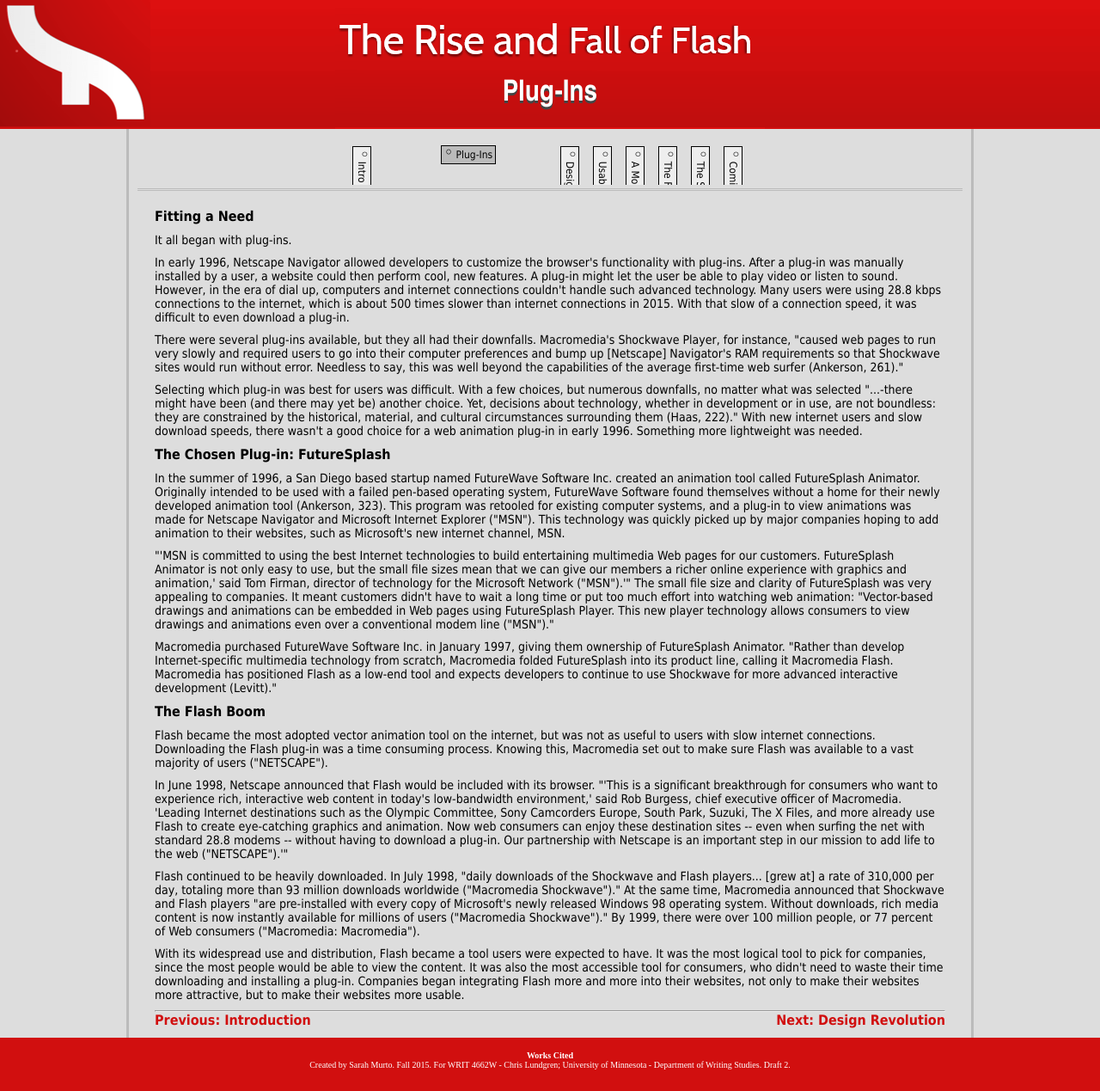
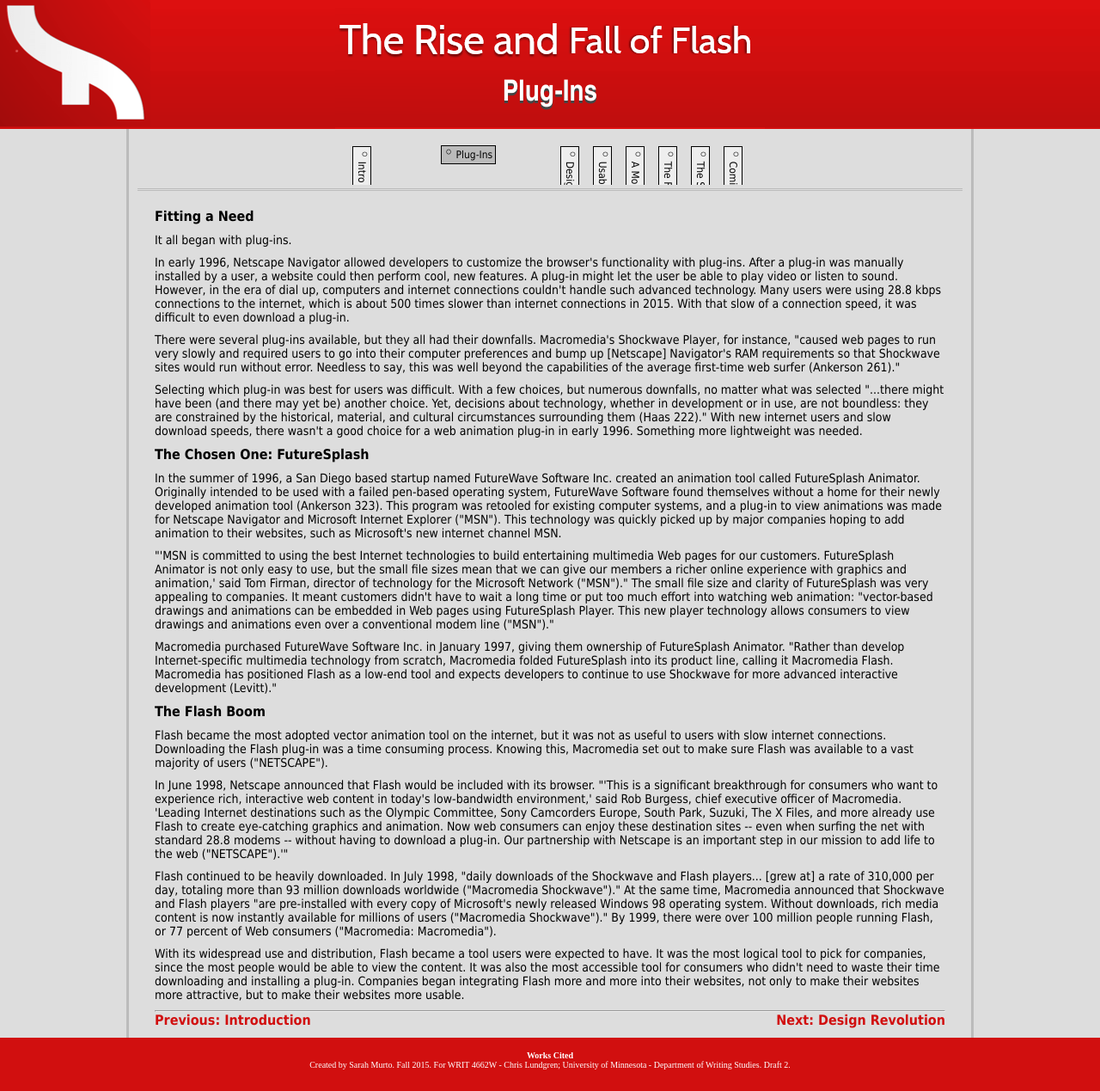
Before and after one commit to murtosl/HistoryOfFlash_4662W, a Jekyll site: the page built from _posts/2015-10-16-Plugins.html, in a window 1280 px wide. Shown: the whole page at 86% size. Built offline with Jekyll 4.4.1, drawn with Linux system fonts in a browser that asks for light colours; nearby versions of some CDN libraries.

Commit message:
Halfway Proofread

```diff
--- a/_posts/2015-10-12-Designers.html
+++ b/_posts/2015-10-12-Designers.html
@@ -11,11 +11,11 @@
 
 <p>Though the web was often used to sell products through text, business wanted more than this. If a business wanted to present a presentation to their customer, it still had to be with face-to-face contact or through video. However, most video formats were far too large to be streamed over the internet (Austerberry). Flash's compact file size resolved this issue. </p>
 
-<p>Flash became a tool to make a website stand out. Websites would often welcome users to their site with an introductory video. However, the introduction video wasn't usually necessary to inform users about the site's product or service.  Good websites would let users skip this introduction and move onto actual content. Flash wasn't viewed as being for more than just animation, but that would soon change.</p>
+<p>Websites would often welcome users to their site with an introductory video. However, the introduction video wasn't usually necessary to inform users about the site's product or service.  Good websites would let users skip this introduction and move onto actual content. Flash was a tool to make a website stand out; it was not a tool used to inform viewers.  But, that would soon change.</p>
 
 <p>In August 1999, a Flash update was released that included the programming language ActionScript. This update also provided "support for data collection that could be passed on to databases or other server software-capabilities that lent themselves to e-commerce applications (Ankerson 268)." Flash was no longer just an animation tool; Flash could do anything. Designers were quick to take advantage of these new features to make complex web sites:</p>
 
-<p class="blockquote">"Macromedia's Flash vector graphics are a stepping-stone on the evolution from hypertext to rich media. The web designers and developers used a great deal of creativity and innovative scripting to make some very dynamic, interactive web sites using Flash. ...[T]hese sites now can include true streaming video and audio embedded in the animation. So by combining the production methods of the multimedia disk with the skills of the web developer, a whole new way to communicate ideas has been created (Austerberry)." </p>
+<p class="blockquote">Macromedia's Flash vector graphics are a stepping-stone on the evolution from hypertext to rich media. The web designers and developers used a great deal of creativity and innovative scripting to make some very dynamic, interactive web sites using Flash.... [T]hese sites now can include true streaming video and audio embedded in the animation. So by combining the production methods of the multimedia disk with the skills of the web developer, a whole new way to communicate ideas has been created (Austerberry). </p>
 
 <h2>Wars of Incompatibility</h2>
 
--- a/_posts/2015-10-16-Plugins.html
+++ b/_posts/2015-10-16-Plugins.html
@@ -14,28 +14,28 @@
 
 <p>In early 1996, Netscape Navigator allowed developers to customize the browser's functionality with plug-ins. After a plug-in was manually installed by a user, a website could then perform cool, new features. A plug-in might let the user be able to play video or listen to sound. However, in the era of dial up, computers and internet connections couldn't handle such advanced technology. Many users were using 28.8 kbps connections to the internet, which is about 500 times slower than internet connections in 2015. With that slow of a connection speed, it was difficult to even download a plug-in.</p>
 
-<p>There were several plug-ins available, but they all had their downfalls.  Macromedia's Shockwave Player, for instance, "caused web pages to run very slowly and required users to go into their computer preferences and bump up [Netscape] Navigator's RAM requirements so that Shockwave sites would run without error. Needless to say, this was well beyond the capabilities of the average first-time web surfer (Ankerson, 261)."</p>
+<p>There were several plug-ins available, but they all had their downfalls.  Macromedia's Shockwave Player, for instance, "caused web pages to run very slowly and required users to go into their computer preferences and bump up [Netscape] Navigator's RAM requirements so that Shockwave sites would run without error. Needless to say, this was well beyond the capabilities of the average first-time web surfer (Ankerson 261)."</p>
 
-<p>Selecting which plug-in was best for users was difficult. With a few choices, but numerous downfalls, no matter what was selected "...-there might have been (and there may yet be) another choice. Yet, decisions about technology, whether in development or in use, are not boundless: they are constrained by the historical, material, and cultural circumstances surrounding them (Haas, 222)." With new internet users and slow download speeds, there wasn't a good choice for a web animation plug-in in early 1996. Something more lightweight was needed. </p>
+<p>Selecting which plug-in was best for users was difficult. With a few choices, but numerous downfalls, no matter what was selected "...there might have been (and there may yet be) another choice. Yet, decisions about technology, whether in development or in use, are not boundless: they are constrained by the historical, material, and cultural circumstances surrounding them (Haas 222)." With new internet users and slow download speeds, there wasn't a good choice for a web animation plug-in in early 1996. Something more lightweight was needed. </p>
 
- <h2>The Chosen Plug-in: FutureSplash</h2>
+ <h2>The Chosen One: FutureSplash</h2>
 
- <p>In the summer of 1996, a San Diego based startup named FutureWave Software Inc. created an animation tool called FutureSplash Animator. Originally intended to be used with a failed pen-based operating system, FutureWave Software found themselves without a home for their newly developed animation tool (Ankerson, 323). This program was retooled for existing computer systems, and a plug-in to view animations was made for Netscape Navigator and Microsoft Internet Explorer ("MSN"). This technology was quickly picked up by major companies hoping to add animation to their websites, such as Microsoft's new internet channel, MSN.</p>
+ <p>In the summer of 1996, a San Diego based startup named FutureWave Software Inc. created an animation tool called FutureSplash Animator. Originally intended to be used with a failed pen-based operating system, FutureWave Software found themselves without a home for their newly developed animation tool (Ankerson 323). This program was retooled for existing computer systems, and a plug-in to view animations was made for Netscape Navigator and Microsoft Internet Explorer ("MSN"). This technology was quickly picked up by major companies hoping to add animation to their websites, such as Microsoft's new internet channel MSN.</p>
 
- <p>"'MSN is committed to using the best Internet technologies to build entertaining multimedia Web pages for our customers. FutureSplash Animator is not only easy to use, but the small file sizes mean that we can give our members a richer online experience with graphics and animation,' said Tom Firman, director of technology for the Microsoft Network ("MSN").'" The small file size and clarity of FutureSplash was very appealing to companies. It meant customers didn't have to wait a long time or put too much effort into watching web animation: "Vector-based drawings and animations can be embedded in Web pages using FutureSplash Player. This new player technology allows consumers to view drawings and animations even over a conventional modem line ("MSN")."</p>
+ <p>"'MSN is committed to using the best Internet technologies to build entertaining multimedia Web pages for our customers. FutureSplash Animator is not only easy to use, but the small file sizes mean that we can give our members a richer online experience with graphics and animation,' said Tom Firman, director of technology for the Microsoft Network ("MSN")." The small file size and clarity of FutureSplash was very appealing to companies. It meant customers didn't have to wait a long time or put too much effort into watching web animation: "vector-based drawings and animations can be embedded in Web pages using FutureSplash Player. This new player technology allows consumers to view drawings and animations even over a conventional modem line ("MSN")."</p>
 
  <p>Macromedia purchased FutureWave Software Inc. in January 1997, giving them ownership of FutureSplash Animator. "Rather than develop Internet-specific multimedia technology from scratch, Macromedia folded FutureSplash into its product line, calling it Macromedia Flash. Macromedia has positioned Flash as a low-end tool and expects developers to continue to use Shockwave for more advanced interactive development (Levitt)."</p>
 
 
  <h2>The Flash Boom</h2>
 
- <p>Flash became the most adopted vector animation tool on the internet, but was not as useful to users with slow internet connections. Downloading the Flash plug-in was a time consuming process. Knowing this, Macromedia set out to make sure Flash was available to a vast majority of users ("NETSCAPE").</p>
+ <p>Flash became the most adopted vector animation tool on the internet, but it was not as useful to users with slow internet connections. Downloading the Flash plug-in was a time consuming process. Knowing this, Macromedia set out to make sure Flash was available to a vast majority of users ("NETSCAPE").</p>
 
  <p>In June 1998, Netscape announced that Flash would be included with its browser. "'This is a significant breakthrough for consumers who want to experience rich, interactive web content in today's low-bandwidth environment,' said Rob Burgess, chief executive officer of Macromedia. 'Leading Internet destinations such as the Olympic Committee, Sony Camcorders Europe, South Park, Suzuki, The X Files, and more already use Flash to create eye-catching graphics and animation. Now web consumers can enjoy these destination sites -- even when surfing the net with standard 28.8 modems -- without having to download a plug-in. Our partnership with Netscape is an important step in our mission to add life to the web ("NETSCAPE").'"</p>
 
- <p>Flash continued to be heavily downloaded. In July 1998, "daily downloads of the Shockwave and Flash players... [grew at] a rate of 310,000 per day, totaling more than 93 million downloads worldwide ("Macromedia Shockwave")." At the same time, Macromedia announced that Shockwave and Flash players "are pre-installed with every copy of Microsoft's newly released Windows 98 operating system. Without downloads, rich media content is now instantly available for millions of users ("Macromedia Shockwave")." By 1999, there were over 100 million people, or 77 percent of Web consumers ("Macromedia: Macromedia").</p>
+ <p>Flash continued to be heavily downloaded. In July 1998, "daily downloads of the Shockwave and Flash players... [grew at] a rate of 310,000 per day, totaling more than 93 million downloads worldwide ("Macromedia Shockwave")." At the same time, Macromedia announced that Shockwave and Flash players "are pre-installed with every copy of Microsoft's newly released Windows 98 operating system. Without downloads, rich media content is now instantly available for millions of users ("Macromedia Shockwave")." By 1999, there were over 100 million people running Flash, or 77 percent of Web consumers ("Macromedia: Macromedia").</p>
 
- <p>With its widespread use and distribution, Flash became a tool users were expected to have. It was the most logical tool to pick for companies, since the most people would be able to view the content. It was also the most accessible tool for consumers, who didn't need to waste their time downloading and installing a plug-in. Companies began integrating Flash more and more into their websites, not only to make their websites more attractive, but to make their websites more usable.</p>
+ <p>With its widespread use and distribution, Flash became a tool users were expected to have. It was the most logical tool to pick for companies, since the most people would be able to view the content. It was also the most accessible tool for consumers who didn't need to waste their time downloading and installing a plug-in. Companies began integrating Flash more and more into their websites, not only to make their websites more attractive, but to make their websites more usable.</p>
 
 
 <section id="PluginNextNavigation" class="nextNavigation">
```
Also changed, not shown: other parts of _posts/2015-10-12-Designers.html (+1 -1 lines), _posts/2015-10-12-Usability.html (+7 -5 lines), 3 other files.
